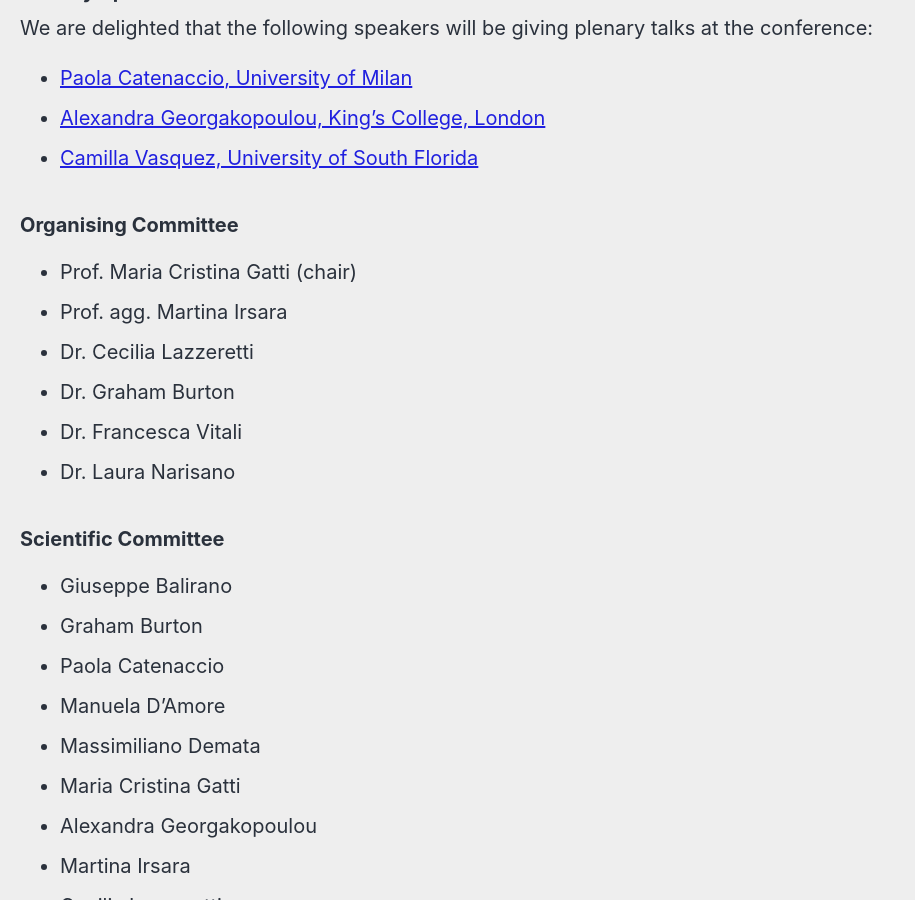
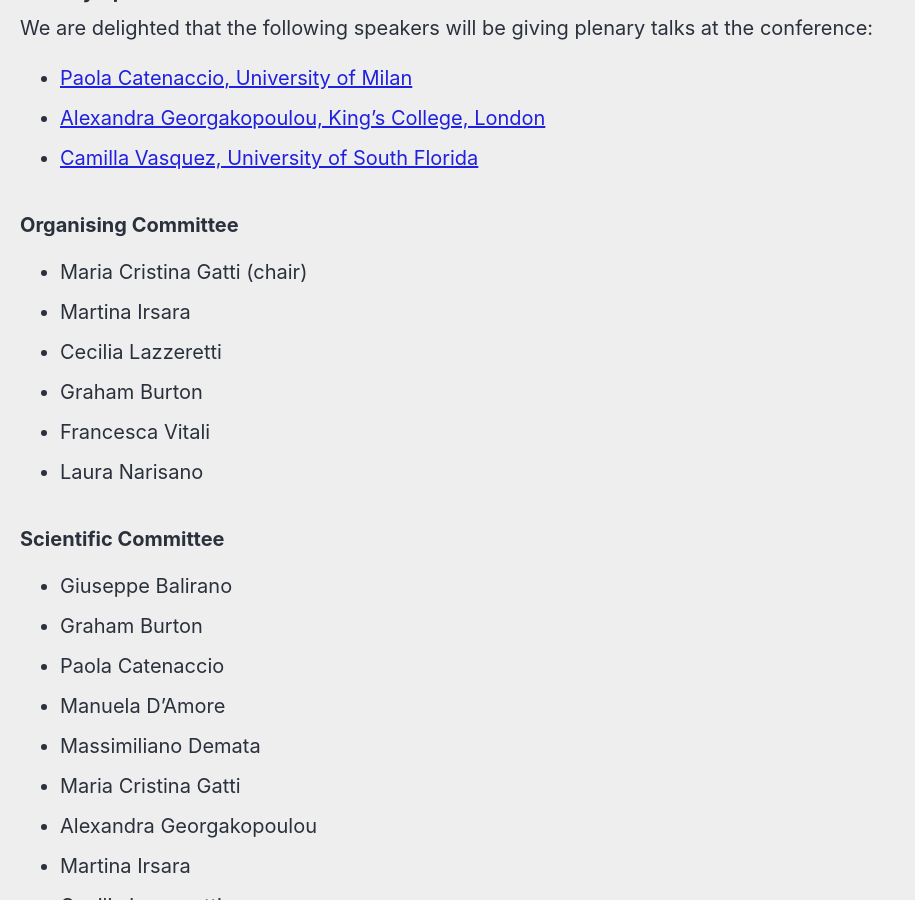
Before and after one commit to gfburton/aiabrixen2024, a Jekyll site: the page built from _pages/home.md, in a window 1280 px wide and 900 px high, scrolled down 614 px. Shown: the whole window, without its empty margins (0-915 px from the left). Built offline with Jekyll 4.4.1, drawn with Linux system fonts in a browser that asks for light colours; cached includes are drawn as plain includes; nearby versions of some CDN libraries.

Commit message:
Update home.md

```diff
--- a/_pages/home.md
+++ b/_pages/home.md
@@ -25,12 +25,12 @@ We are delighted that the following speakers will be giving plenary talks at the
 
 ### Organising  Committee
 
-* Prof. Maria Cristina Gatti (chair)
-* Prof. agg. Martina Irsara
-* Dr. Cecilia Lazzeretti
-* Dr. Graham Burton
-* Dr. Francesca Vitali
-* Dr. Laura Narisano
+* Maria Cristina Gatti (chair)
+* Martina Irsara
+* Cecilia Lazzeretti
+* Graham Burton
+* Francesca Vitali
+* Laura Narisano
 
 
 ### Scientific Committee
```
